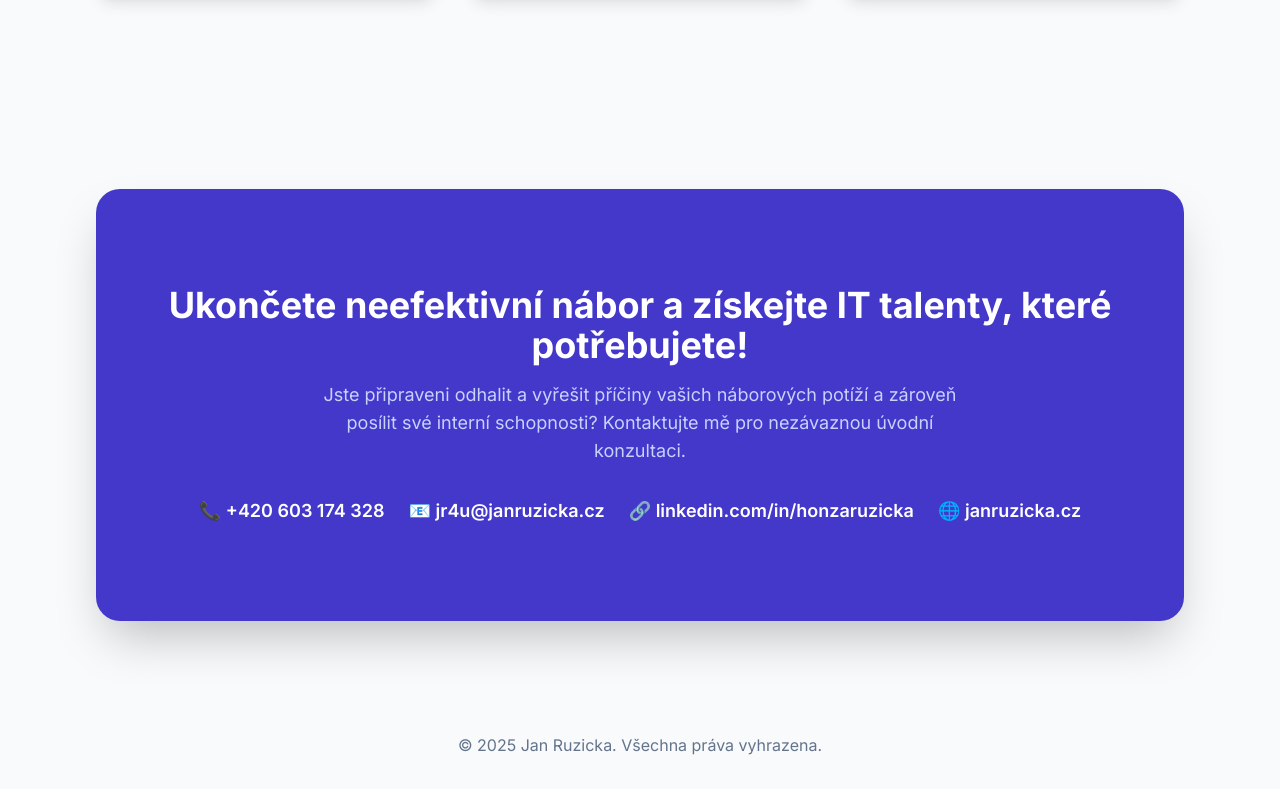
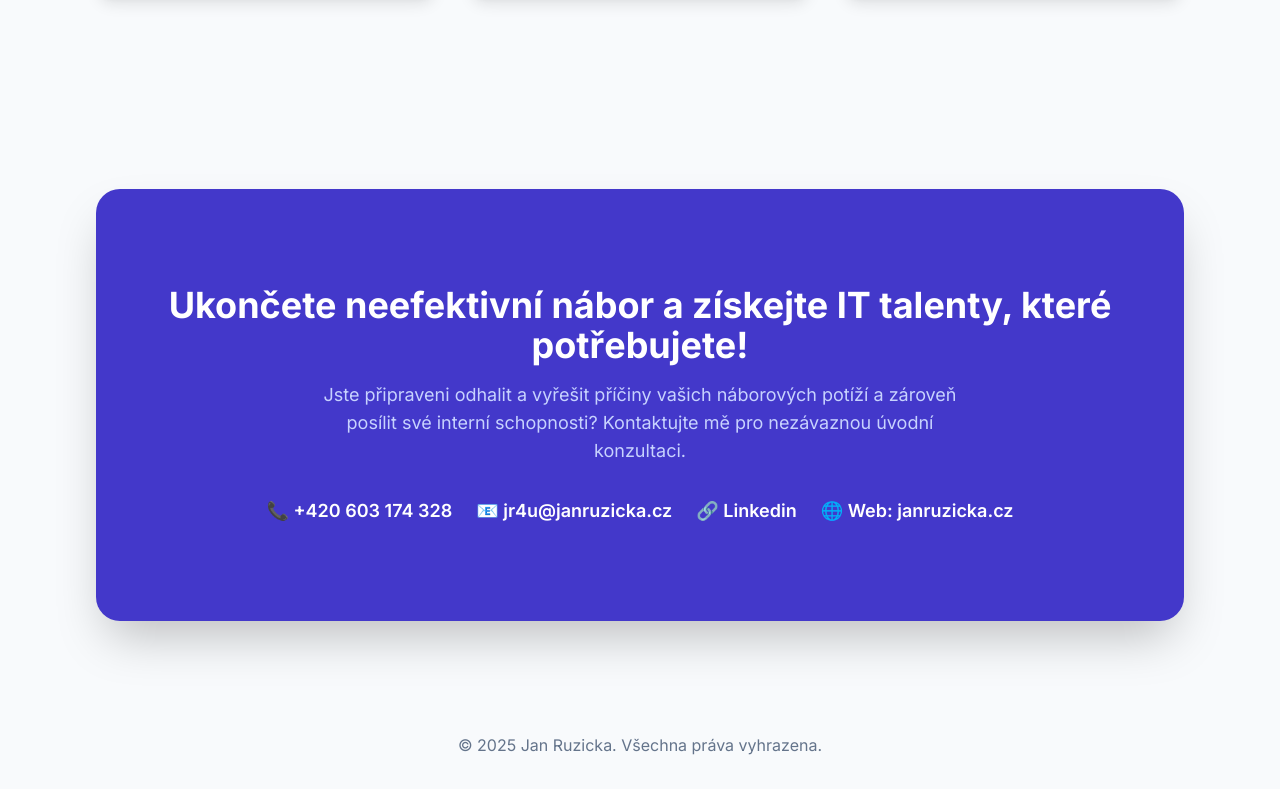
Before and after one commit to janruzicka/Reseni_neobsazenych_pozic, a plain HTML site: page index.html in a window 1280 px wide. Shown: the part 2885-3674 px from the top of the page. Drawn offline with nearby package versions, Linux system fonts and the light colour scheme.

Commit message:
Update index.html

```diff
--- a/index.html
+++ b/index.html
@@ -206,20 +206,20 @@
              </p>
             <div class="mt-8 flex flex-col sm:flex-row justify-center items-center gap-6">
     <!-- Telefonní číslo -->
-    <a href="tel:+420123456789" class="text-lg font-semibold hover:text-indigo-200 transition-colors duration-200">
+    <a href="tel:+420603174328" class="text-lg font-semibold hover:text-indigo-200 transition-colors duration-200">
         📞 +420 603 174 328
     </a>
     <!-- E-mailová adresa -->
-    <a href="mailto:email@example.com" class="text-lg font-semibold hover:text-indigo-200 transition-colors duration-200">
+    <a href="mailto:jr4u@janruzicka.cz" class="text-lg font-semibold hover:text-indigo-200 transition-colors duration-200">
         📧 jr4u@janruzicka.cz
     </a>
     <!-- LinkedIn profil (pokud ho tam máte) -->
     <a href="https://linkedin.com/in/honzaruzicka" target="_blank" rel="noopener noreferrer" class="text-lg font-semibold hover:text-indigo-200 transition-colors duration-200">
-        🔗 linkedin.com/in/honzaruzicka
+        🔗 Linkedin
     </a>
     <!-- Váš web (pokud ho tam máte) -->
     <a href="https://www.janruzicka.cz/cz" target="_blank" rel="noopener noreferrer" class="text-lg font-semibold hover:text-indigo-200 transition-colors duration-200">
-        🌐 janruzicka.cz
+        🌐 Web: janruzicka.cz
     </a>
 </div>
         </section>
```
